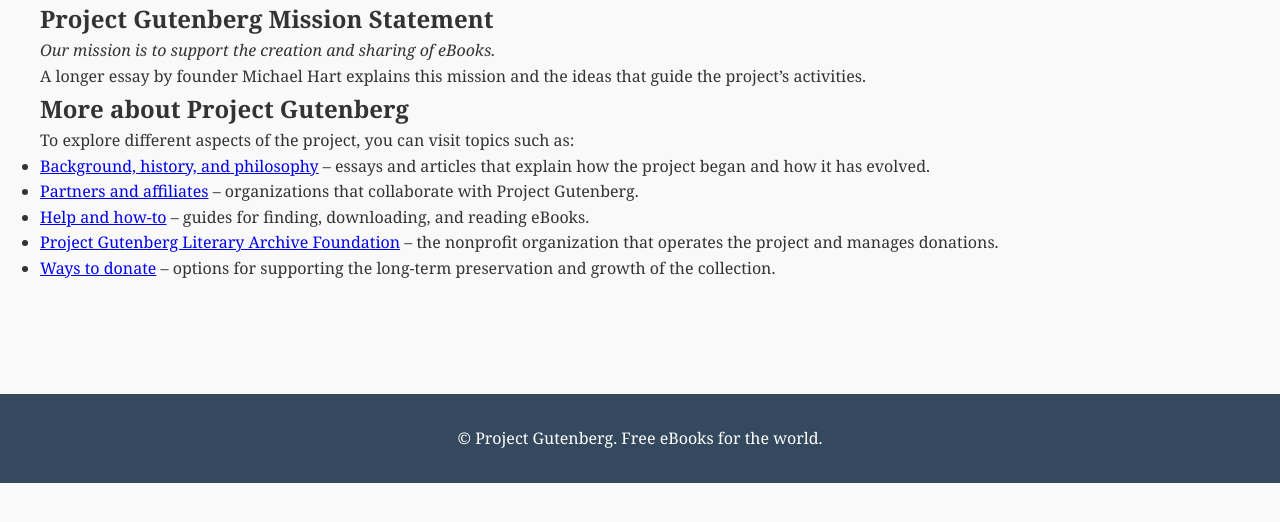
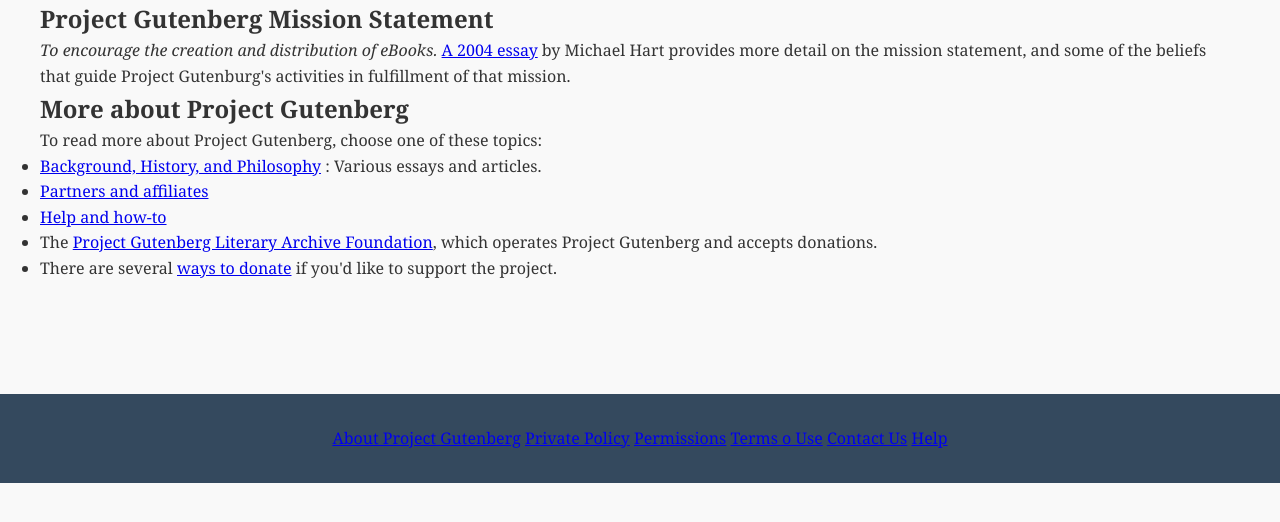
Before and after one commit to ryanlhlo/private-final-proj, a plain HTML site: page about.html in a window 1280 px wide. Shown: the part 254-776 px from the top of the page. Drawn offline with Linux system fonts and the light colour scheme.

Commit message:
Refactor about.html for improved content structure

```diff
--- a/about.html
+++ b/about.html
@@ -7,7 +7,6 @@
   <link rel="stylesheet" href="style.css">
 </head>
 <body>
-  <!-- Shared header/navigation -->
   <header class="site-header">
     <nav class="nav container">
       <a href="index.html" class="logo">Project Gutenberg</a>
@@ -22,34 +21,30 @@
   </header>
 
   <main class="container" style="padding: 3rem 0;">
-    <!-- Same top heading as original -->
     <h1>About Project Gutenberg</h1>
 
-    <!-- Intro paragraphs: same ideas, new text -->
     <span class="sentence">Project Gutenberg is an online library of more than 75,000 free eBooks.</span>
     <span class="sentence">Michael Hart, founder of Project Gutenberg, invented eBooks in 1971 and his memory continues to inspire the creation of eBooks and related content today.</span>
     <span class="sentence">Since then, thousands of volunteers have digitized and diligently proofread the world’s literature. The entire Project Gutenberg collection is yours to enjoy.</span>
     <span class="sentence">All Project Gutenberg eBooks are completely free and always will be.</span>
 
-    <!-- Mission statement section -->
     <h2>Project Gutenberg Mission Statement</h2>
-    <p><em>Our mission is to support the creation and sharing of eBooks.</em></p>
-    <p>A longer essay by founder Michael Hart explains this mission and the ideas that guide the project’s activities.</p>
+    <span class="sentence"><em>To encourage the creation and distribution of eBooks.</em></span>
+    <span class="sentence"><a href="#">A 2004 essay</a> by Michael Hart provides more detail on the mission statement, and some of the beliefs that guide Project Gutenburg's activities in fulfillment of that mission.</span>
 
-    <!-- “More about” section: mirrors original list -->
     <h2>More about Project Gutenberg</h2>
-    <p>To explore different aspects of the project, you can visit topics such as:</p>
+    <span class="sentence">To read more about Project Gutenberg, choose one of these topics:</span>
     <ul>
-      <li><a href="#">Background, history, and philosophy</a> – essays and articles that explain how the project began and how it has evolved.</li>
-      <li><a href="#">Partners and affiliates</a> – organizations that collaborate with Project Gutenberg.</li>
-      <li><a href="#">Help and how‑to</a> – guides for finding, downloading, and reading eBooks.</li>
-      <li><a href="#">Project Gutenberg Literary Archive Foundation</a> – the nonprofit organization that operates the project and manages donations.</li>
-      <li><a href="#">Ways to donate</a> – options for supporting the long‑term preservation and growth of the collection.</li>
+      <li><a href="#">Background, History, and Philosophy</a> : Various essays and articles.</li>
+      <li><a href="#">Partners and affiliates</a></li>
+      <li><a href="#">Help and how‑to</a></li>
+      <li>The <a href="#">Project Gutenberg Literary Archive Foundation</a>, which operates Project Gutenberg and accepts donations.</li>
+      <li>There are several <a href="#">ways to donate</a> if you'd like to support the project.</li>
     </ul>
   </main>
 
   <footer class="footer">
-    <p>&copy; Project Gutenberg. Free eBooks for the world.</p>
+    <p><a href="#">About Project Gutenberg</a>    <a href="#">Private Policy</a>    <a href="#">Permissions</a>    <a href="#">Terms o Use</a>    <a href="#">Contact Us</a>    <a href="#">Help</a></p>
   </footer>
 
   <script src="script.js"></script>
```
